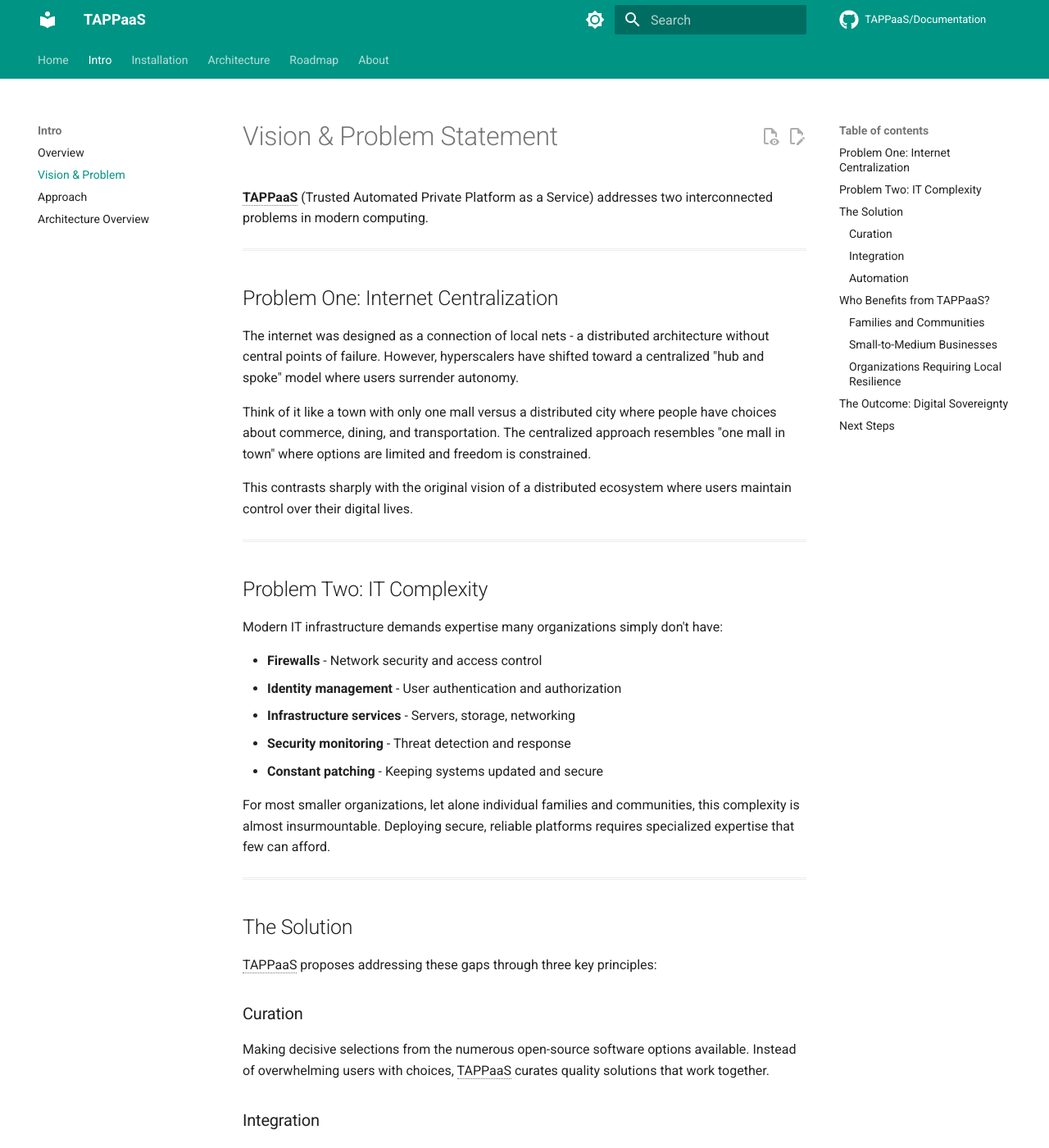
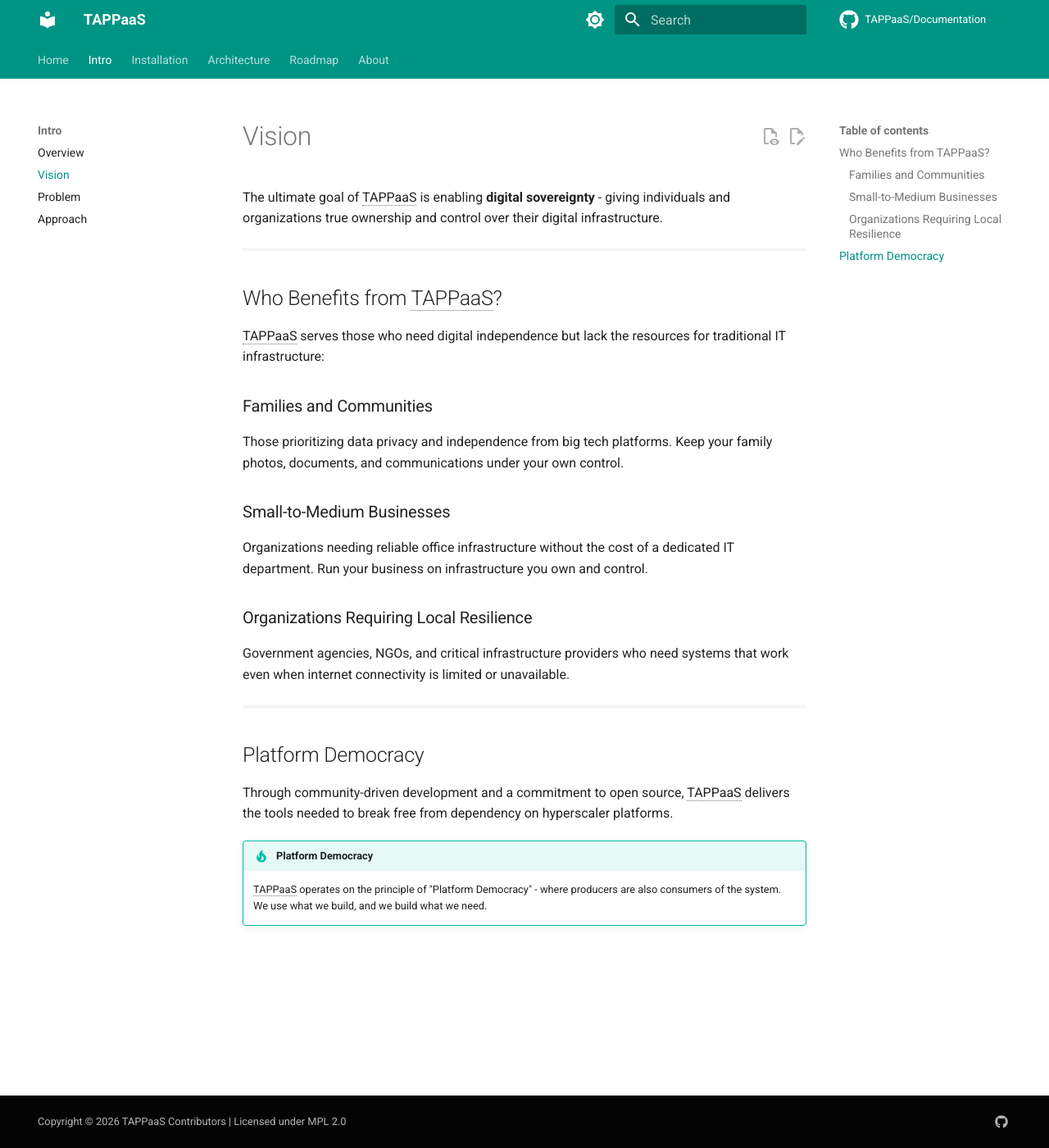
Before and after one commit to TAPPaaS/Documentation, an MkDocs documentation site: the page built from docs/intro/vision.md, in a window 1280 px wide and 1400 px high. Shown: the whole window at 82% size. Built offline with MkDocs 1.6.1 and Material for MkDocs 9.7.7, drawn with Linux system fonts in a browser that asks for light colours; comment, search, counter and statistics services are not loaded; some of the changed text lies outside the part shown.

Commit message:
Split Vision & Problem into separate pages, remove Architecture Overview
Intro section now has:
- Overview
- Vision (digital sovereignty, who benefits, platform democracy)
- Problem (internet centralization, IT complexity, the solution)
- Approach

Removed Architecture Overview from Intro nav.

🤖 Generated with [Claude Code](https://claude.com/claude-code)

Co-Authored-By: Claude Opus 4.5 <noreply@anthropic.com>

```diff
--- a/docs/intro/vision.md
+++ b/docs/intro/vision.md
@@ -1,53 +1,11 @@
 ---
-title: Vision & Problem Statement
-description: Understanding the two problems TAPPaaS solves - internet centralization and IT complexity
+title: Vision
+description: The TAPPaaS vision - digital sovereignty for everyone
 ---
 
-# Vision & Problem Statement
+# Vision
 
-**TAPPaaS** (Trusted Automated Private Platform as a Service) addresses two interconnected problems in modern computing.
-
----
-
-## Problem One: Internet Centralization
-
-The internet was designed as a connection of local nets - a distributed architecture without central points of failure. However, hyperscalers have shifted toward a centralized "hub and spoke" model where users surrender autonomy.
-
-Think of it like a town with only one mall versus a distributed city where people have choices about commerce, dining, and transportation. The centralized approach resembles "one mall in town" where options are limited and freedom is constrained.
-
-This contrasts sharply with the original vision of a distributed ecosystem where users maintain control over their digital lives.
-
----
-
-## Problem Two: IT Complexity
-
-Modern IT infrastructure demands expertise many organizations simply don't have:
-
-- **Firewalls** - Network security and access control
-- **Identity management** - User authentication and authorization
-- **Infrastructure services** - Servers, storage, networking
-- **Security monitoring** - Threat detection and response
-- **Constant patching** - Keeping systems updated and secure
-
-For most smaller organizations, let alone individual families and communities, this complexity is almost insurmountable. Deploying secure, reliable platforms requires specialized expertise that few can afford.
-
----
-
-## The Solution
-
-TAPPaaS proposes addressing these gaps through three key principles:
-
-### Curation
-
-Making decisive selections from the numerous open-source software options available. Instead of overwhelming users with choices, TAPPaaS curates quality solutions that work together.
-
-### Integration
-
-Configuring tools to work cohesively as a unified platform. Each component is selected and configured to complement the others, creating a seamless experience.
-
-### Automation
-
-Streamlining installation to reduce implementation from weeks of manual work to manageable timeframes. What once required specialized expertise becomes accessible to anyone.
+The ultimate goal of TAPPaaS is enabling **digital sovereignty** - giving individuals and organizations true ownership and control over their digital infrastructure.
 
 ---
 
@@ -69,22 +27,9 @@ Government agencies, NGOs, and critical infrastructure providers who need system
 
 ---
 
-## The Outcome: Digital Sovereignty
-
-The ultimate goal of TAPPaaS is enabling **digital sovereignty** - giving individuals and organizations true ownership and control over their digital infrastructure.
+## Platform Democracy
 
 Through community-driven development and a commitment to open source, TAPPaaS delivers the tools needed to break free from dependency on hyperscaler platforms.
 
 !!!tip "Platform Democracy"
     TAPPaaS operates on the principle of "Platform Democracy" - where producers are also consumers of the system. We use what we build, and we build what we need.
-
----
-
-## Next Steps
-
-Now that you understand the vision and problems TAPPaaS addresses:
-
-- [Architecture Overview](architecture.md) - Learn how we've built the solution
-- [Introduction](index.md) - Return to the main introduction
-- [Getting Started](../installation/index.md) - Start using TAPPaaS
-- [FAQ](../community/faq.md) - Find answers to common questions
--- a/mkdocs.yml
+++ b/mkdocs.yml
@@ -151,12 +151,9 @@ nav:
 
   - Intro:
     - Overview: intro/index.md
-    - Vision & Problem: intro/vision.md
+    - Vision: intro/vision.md
+    - Problem: intro/problem.md
     - Approach: intro/approach.md
-    - Architecture Overview: intro/architecture.md
-    # - Use Cases: intro/use-cases.md
-    # - Comparisons: intro/comparisons.md
-    # - Glossary: intro/glossary.md
 
   - Installation:
     - Overview: installation/index.md
```
Also changed, not shown: docs/intro/problem.md (added, +50 -0 lines).
